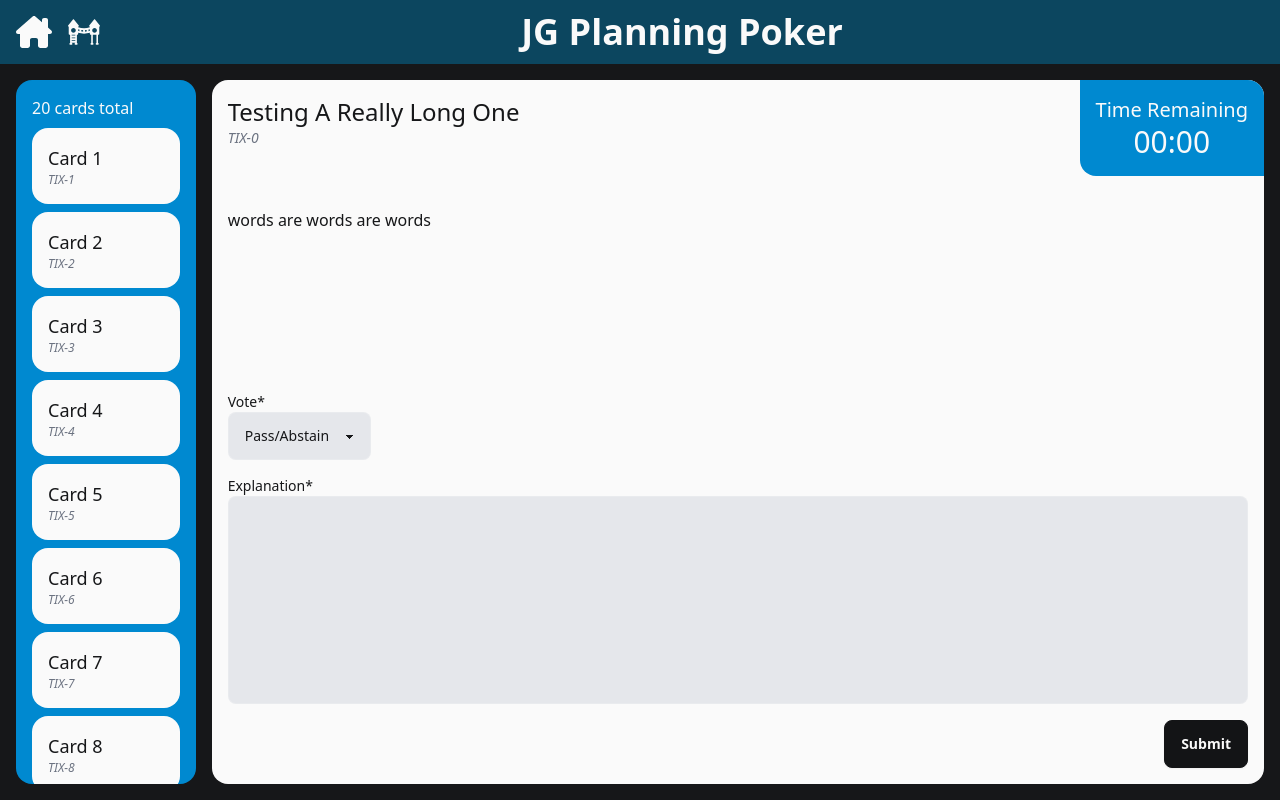
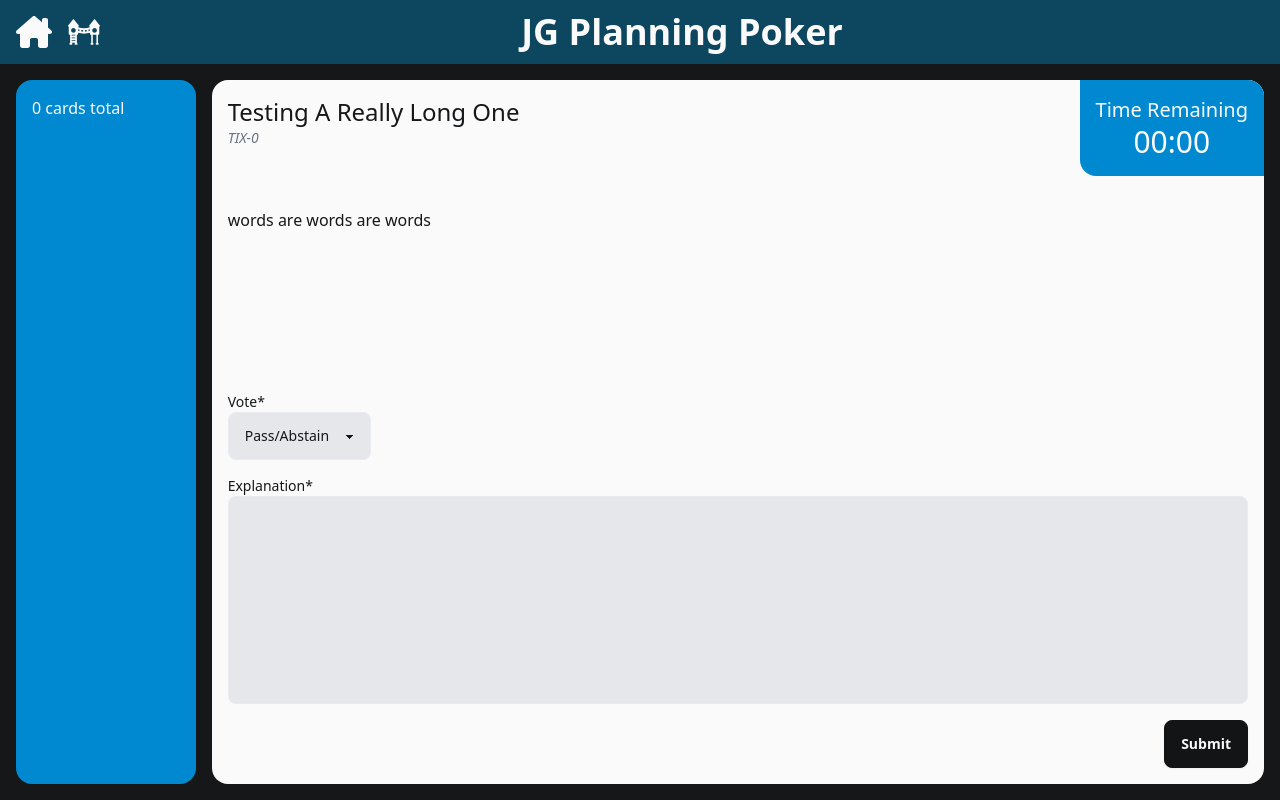
Before and after one commit to emgore-jg/JGpokerUI, a React (Vite) app: page /voting in a window 1280 px wide. Built offline with nearby package versions, Linux system fonts and the light colour scheme.

Commit message:
cache cards in local storage and use those for the voting page

```diff
--- a/src/screens/HomePage.tsx
+++ b/src/screens/HomePage.tsx
@@ -1,4 +1,4 @@
-import React, { useState } from "react";
+import React, { useEffect, useState } from "react";
 import PlusIcon from "../svgs/plus";
 import ModalButton from "../components/ModalButton";
 import Button from "../components/basics/Button";
@@ -10,6 +10,19 @@ import PlayIcon from "../svgs/play";
 
 const HomePage: React.FC = () => {
   const [cardData, setCardData] = useState<CardData[]>([]);
+
+  useEffect(() => {
+    // Retrieve cardData from local storage on component mount
+    const storedData = localStorage.getItem("cardData");
+    if (storedData) {
+      setCardData(JSON.parse(storedData));
+    }
+  }, []);
+
+  useEffect(() => {
+    // Save cardData to local storage whenever it changes
+    localStorage.setItem("cardData", JSON.stringify(cardData));
+  }, [cardData]);
 
   const clearCard = () => {
     const titleInput = document.getElementById("title") as HTMLInputElement;
--- a/src/screens/VotingPage.tsx
+++ b/src/screens/VotingPage.tsx
@@ -1,117 +1,17 @@
 import CardDetails from "../components/CardDetails";
 import VoteQueue from "../components/VoteQueue";
 
-const sampleCardData = [
-  {
-    title: "Card 1",
-    issueNum: 1,
-    description: "This is the first card",
-  },
-  {
-    title: "Card 2",
-    issueNum: 2,
-    description: "This is the second card",
-  },
-  {
-    title: "Card 3",
-    issueNum: 3,
-    description: "This is the third card",
-  },
-  {
-    title: "Card 4",
-    issueNum: 4,
-    description: "This is the fourth card",
-  },
-  {
-    title: "Card 5",
-    issueNum: 5,
-    description: "This is the fifth card",
-  },
-  {
-    title: "Card 6",
-    issueNum: 6,
-    description: "This is the sixth card",
-  },
-  {
-    title: "Card 7",
-    issueNum: 7,
-    description: "This is the seventh card",
-  },
-  {
-    title: "Card 8",
-    issueNum: 8,
-    description: "This is the eighth card",
-  },
-  {
-    title: "Card 9",
-    issueNum: 9,
-    description: "This is the ninth card",
-  },
-  {
-    title: "Card 10",
-    issueNum: 10,
-    description: "This is the tenth card",
-  },
-  {
-    title: "Card 11",
-    issueNum: 11,
-    description: "This is the eleventh card",
-  },
-  {
-    title: "Card 12",
-    issueNum: 12,
-    description: "This is the twelfth card",
-  },
-  {
-    title: "Card 13",
-    issueNum: 13,
-    description: "This is the thirteenth card",
-  },
-  {
-    title: "Card 14",
-    issueNum: 14,
-    description: "This is the fourteenth card",
-  },
-  {
-    title: "Card 15",
-    issueNum: 15,
-    description: "This is the fifteenth card",
-  },
-  {
-    title: "Card 16",
-    issueNum: 16,
-    description: "This is the sixteenth card",
-  },
-  {
-    title: "Card 17",
-    issueNum: 17,
-    description: "This is the seventeenth card",
-  },
-  {
-    title: "Card 18",
-    issueNum: 18,
-    description: "This is the eighteenth card",
-  },
-  {
-    title: "Card 19",
-    issueNum: 19,
-    description: "This is the nineteenth card",
-  },
-  {
-    title: "Card 20",
-    issueNum: 20,
-    description: "This is the twentieth card",
-  },
-];
+const VotingPage: React.FC = () => {
+  const storedData = localStorage.getItem("cardData");
+  const cardData = storedData ? JSON.parse(storedData) : [];
 
-const VotingPage: React.FC = () => {
   return (
     <section
       id="votingPage"
       className="m-4 flex h-full flex-1 flex-col overflow-hidden"
     >
       <div className="flex h-full flex-row">
-        <VoteQueue cards={sampleCardData} />
+        <VoteQueue cards={cardData} />
         <CardDetails
           title={"testing a really long one"}
           issueNum={0}
```
